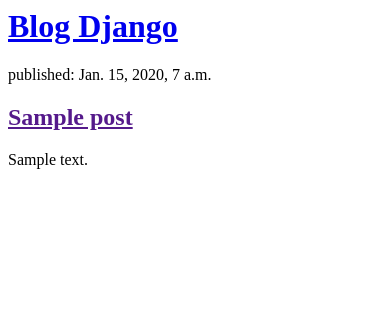
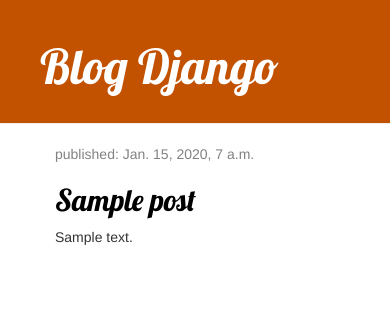
Before and after one commit to Revers-BR/meu-primeiro-blog, a Django app: page / in a window 390 px wide. Shown: the top 316 px of the page. Run offline with Django 3.2, Linux system fonts and the light colour scheme; tables that the repository leaves empty hold one stand-in row (values such as "Sample post"); some libraries are stand-ins or nearby versions.

Commit message:
Adicionado view e template para o post detalhado do blog e o css para o site

```diff
--- /dev/null
+++ b/blog/static/css/blog.css
@@ -0,0 +1,47 @@
+
+.page-header {
+    background-color: #C25100;
+    margin-top: 0;
+    padding: 20px 20px 20px 40px;
+}
+
+.page-header h1, .page-header h1 a, .page-header h1 a:visited, .page-header h1 a:active {
+    color: #ffffff;
+    font-size: 36pt;
+    text-decoration: none;
+}
+
+.content {
+    margin-left: 40px;
+}
+
+h1, h2, h3, h4 {
+    font-family: 'Lobster', cursive;
+}
+
+.date {
+    color: #828282;
+}
+
+.save {
+    float: right;
+}
+
+.post-form textarea, .post-form input {
+    width: 100%;
+}
+
+.top-menu, .top-menu:hover, .top-menu:visited {
+    color: #ffffff;
+    float: right;
+    font-size: 26pt;
+    margin-right: 20px;
+}
+
+.post {
+    margin-bottom: 70px;
+}
+
+.post h2 a, .post h2 a:visited {
+    color: #000000;
+}
--- /dev/null
+++ b/blog/templates/blog/base.html
@@ -0,0 +1,26 @@
+
+{% load static %}
+
+<html>
+    <head>
+        <title>Blog Django</title>
+        <link rel="stylesheet" href="//maxcdn.bootstrapcdn.com/bootstrap/3.2.0/css/bootstrap.min.css">
+        <link rel="stylesheet" href="//maxcdn.bootstrapcdn.com/bootstrap/3.2.0/css/bootstrap-theme.min.css">
+        <link href="//fonts.googleapis.com/css?family=Lobster&subset=latin,latin-ext" rel="stylesheet" type="text/css">
+        <link rel="stylesheet" href="{% static 'css/blog.css' %}">
+    </head>
+    <body>
+        <div class="page-header">
+            <h1><a href="/">Blog Django</a></h1>
+        </div>
+
+        <div class="content container">
+          <div class="row">
+            <div class="col-md-8">
+              {% block content %}
+              {% endblock %}
+            </div>
+          </div>
+        </div>
+    </body>
+</html>
--- a/blog/templates/blog/post_list.html
+++ b/blog/templates/blog/post_list.html
@@ -1,23 +1,13 @@
-<html>
-    <head>
-        <title>Blog Django</title>
-    </head>
-    <body>
-        <div>
-            <h1><a href="/">Blog Django</a></h1>
-        </div>
+{% extends 'blog/base.html' %}
 
-        {% for post in posts %}
-
-          <div>
-
-            <p>published: {{ post.published_date }} </p>
-            <h2><a href="">{{ post.title }} </a></h2>
-            <p>{{ post.text|linebreaksbr }}</p>
-
-          </div>
-
-        {% endfor %}
-
-    </body>
-</html>
+{% block content %}
+  {% for post in posts %}
+  <div class="post">
+    <div class="date">
+      <p>published: {{ post.published_date }}</p>
+    </div>
+    <h2><a href="{% url 'post_detail' pk=post.pk %}">{{ post.title }}</a></h2>
+    <p>{{ post.text|linebreaksbr }}</p>
+  </div>
+  {% endfor %}
+{% endblock %}
--- a/blog/urls.py
+++ b/blog/urls.py
@@ -2,5 +2,6 @@
 from . import views
 
 urlpatterns = [
-        path('',views.post_list, name='post_list')
+        path('',views.post_list, name='post_list'),
+        path("post/<int:pk>", views.post_detail, name="post_detail")
         ]
--- a/blog/views.py
+++ b/blog/views.py
@@ -1,4 +1,4 @@
-from django.shortcuts import render
+from django.shortcuts import render, get_object_or_404
 from .models import Post
 from django.utils import timezone
 
@@ -7,3 +7,7 @@
 def post_list(request):
     posts = Post.objects.filter(published_date__lte=timezone.now()).order_by("published_date")
     return render(request, 'blog/post_list.html',{"posts":posts})
+
+def post_detail(request, pk):
+    post = get_object_or_404(Post, pk=pk)
+    return render(request, 'blog/post_detail.html', {"post":post})
```
Also changed, not shown: blog/templates/blog/post_detail.html (added, +14 -0 lines).
